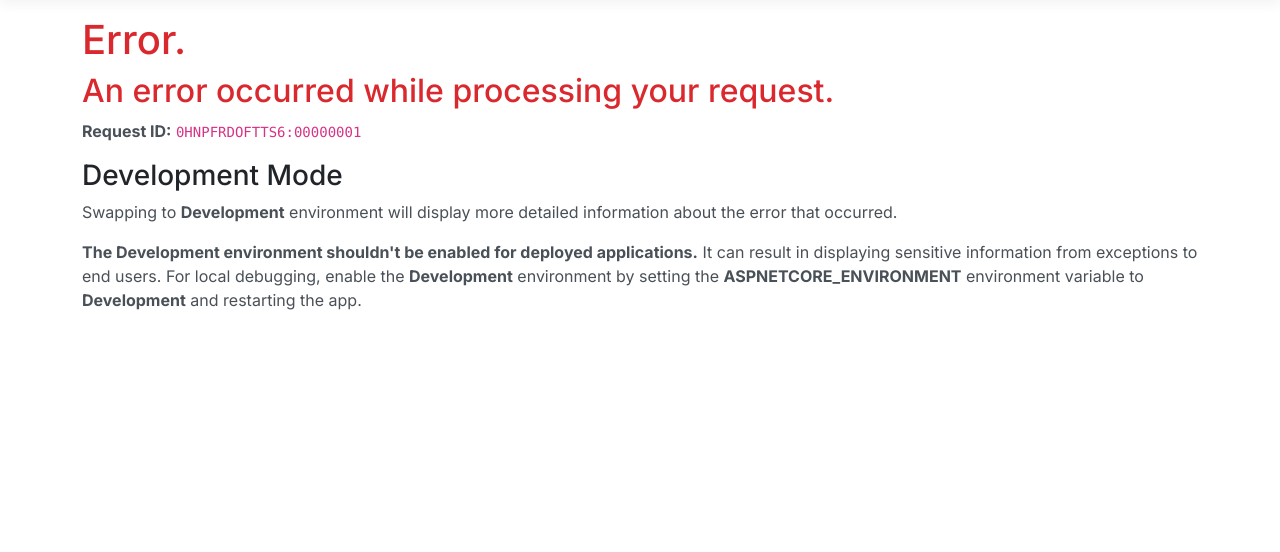
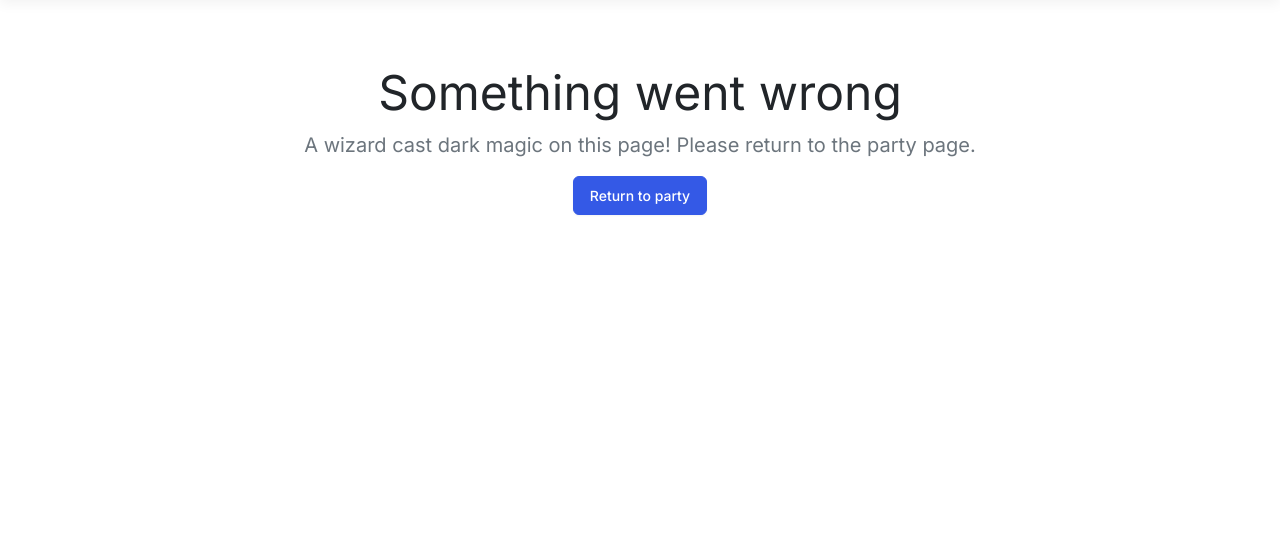
Before and after one commit to Rozyking/SemesterProjectHomework, an ASP.NET Core app: page /Home/Error in a window 1280 px wide. Shown: the part 68-620 px from the top of the page. Run offline with ASP.NET Core 8, Linux system fonts and the light colour scheme; style sheets or scripts are compiled from the project's sources; some libraries are stand-ins or nearby versions.

Commit message:
Error page remade to be more user friendly

```diff
--- a/Views/Shared/Error.cshtml
+++ b/Views/Shared/Error.cshtml
@@ -1,25 +1,12 @@
 @model ErrorViewModel
 @{
-    ViewData["Title"] = "Error";
+    ViewData["Title"] = "Something went wrong";
 }
 
-<h1 class="text-danger">Error.</h1>
-<h2 class="text-danger">An error occurred while processing your request.</h2>
-
-@if (Model.ShowRequestId)
-{
-    <p>
-        <strong>Request ID:</strong> <code>@Model.RequestId</code>
+<div class="text-center py-5">
+    <h1 class="display-5">Something went wrong</h1>
+    <p class="lead text-muted">A wizard cast dark magic on this page! Please return to
+        the party page.
     </p>
-}
-
-<h3>Development Mode</h3>
-<p>
-    Swapping to <strong>Development</strong> environment will display more detailed information about the error that occurred.
-</p>
-<p>
-    <strong>The Development environment shouldn't be enabled for deployed applications.</strong>
-    It can result in displaying sensitive information from exceptions to end users.
-    For local debugging, enable the <strong>Development</strong> environment by setting the <strong>ASPNETCORE_ENVIRONMENT</strong> environment variable to <strong>Development</strong>
-    and restarting the app.
-</p>
+    <a asp-controller="Daggerheart" asp-action="Index" class="btn btn-primary">Return to party</a>
+</div>
```
